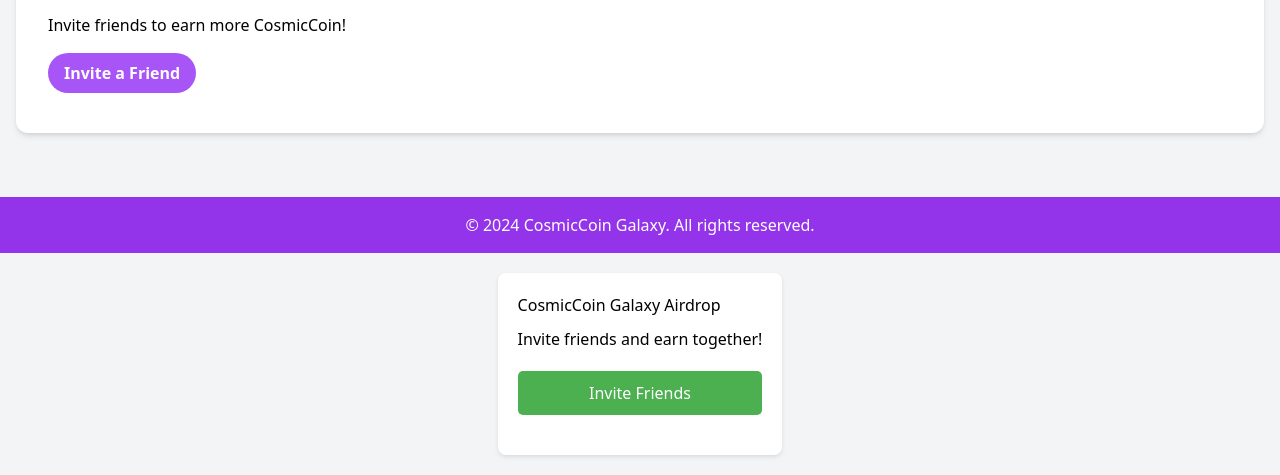
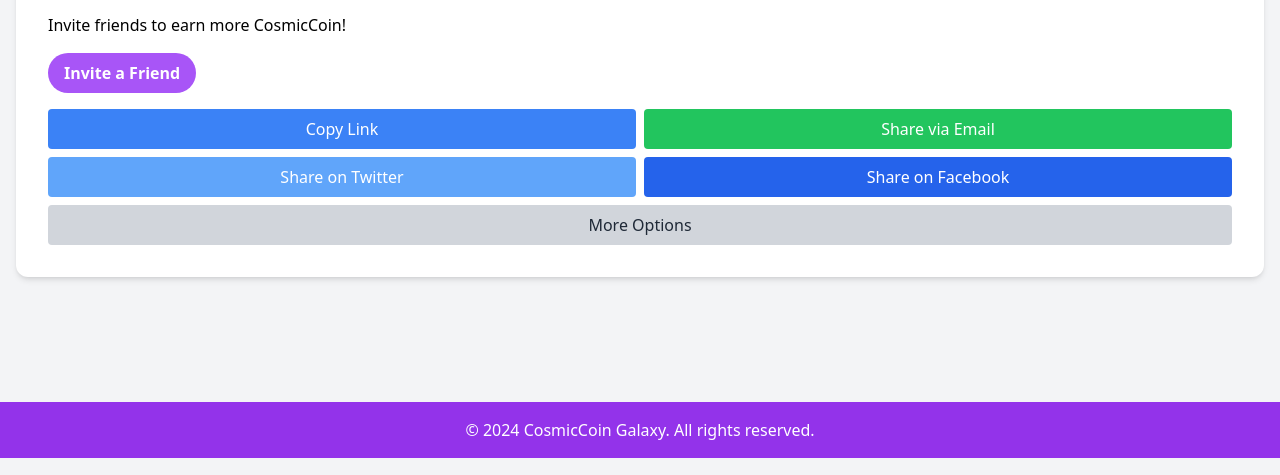
Before and after one commit to mirak-oracle/InviteFriend.COS, a plain HTML site: page index.html in a window 1280 px wide. Both pictures are taken after a click on the button "Invite a Friend". Shown: the part 342-817 px from the top of the page. Drawn offline with nearby package versions, Linux system fonts and the light colour scheme.

Commit message:
Update index.html

```diff
--- a/index.html
+++ b/index.html
@@ -14,37 +14,25 @@
     </header>
 
     <main class="flex-grow container mx-auto px-4 py-8">
-        <div id="mainContent" class="bg-white rounded-xl shadow-md overflow-hidden">
-            <div class="p-8">
+        <div class="bg-white rounded-xl shadow-md overflow-hidden p-8 mb-8">
             <div class="uppercase tracking-wide text-sm text-purple-500 font-semibold">Welcome to CosmicCoin</div>
             <h2 class="block mt-1 text-lg leading-tight font-medium text-black">Join the Cosmic Revolution</h2>
             <p class="mt-2 text-gray-500">Explore the vast possibilities of decentralized finance with CosmicCoin.</p>
         </div>
-        </div>
 
-        <div id="referralSection" class="mt-8 bg-white rounded-xl shadow-md overflow-hidden">
-            <div class="p-8">
+        <div id="referralSection" class="bg-white rounded-xl shadow-md overflow-hidden p-8">
             <h2 class="text-2xl font-bold mb-4">Referral Program</h2>
             <p class="mb-4">Invite friends to earn more CosmicCoin!</p>
-                <button class="bg-purple-500 hover:bg-purple-700 text-white font-bold py-2 px-4 rounded-full" onclick="inviteFriend()">Invite a Friend</button>
-                <p id="inviteStatus" class="mt-2"></p>
+            <button id="inviteButton" class="bg-purple-500 hover:bg-purple-700 text-white font-bold py-2 px-4 rounded-full">Invite a Friend</button>
+            <div id="shareOptions" class="hidden mt-4 grid grid-cols-2 gap-2">
+                <button id="copyBtn" class="px-4 py-2 bg-blue-500 text-white rounded hover:bg-blue-600">Copy Link</button>
+                <button id="emailBtn" class="px-4 py-2 bg-green-500 text-white rounded hover:bg-green-600">Share via Email</button>
+                <button id="twitterBtn" class="px-4 py-2 bg-blue-400 text-white rounded hover:bg-blue-500">Share on Twitter</button>
+                <button id="facebookBtn" class="px-4 py-2 bg-blue-600 text-white rounded hover:bg-blue-700">Share on Facebook</button>
+                <button id="moreOptionsBtn" class="col-span-2 px-4 py-2 bg-gray-300 text-gray-800 rounded hover:bg-gray-400">More Options</button>
             </div>
         </div>
     </main>
-
-    <div id="shareOptionsModal" class="hidden fixed inset-0 bg-gray-600 bg-opacity-50 overflow-y-auto h-full w-full flex items-center justify-center">
-        <div class="bg-white p-8 rounded-md shadow-xl max-w-md w-full">
-            <h2 class="text-xl font-bold mb-4">Share Referral Link</h2>
-            <p class="mb-4">Choose how you want to share your referral link:</p>
-            <div class="space-y-4">
-                <button id="copyLinkBtn" class="w-full px-4 py-2 bg-blue-500 text-white rounded hover:bg-blue-600">Copy Link</button>
-                <a id="emailShareLink" class="block w-full px-4 py-2 bg-green-500 text-white rounded hover:bg-green-600 text-center">Share via Email</a>
-                <a id="twitterShareLink" target="_blank" rel="noopener noreferrer" class="block w-full px-4 py-2 bg-blue-400 text-white rounded hover:bg-blue-500 text-center">Share on Twitter</a>
-                <a id="facebookShareLink" target="_blank" rel="noopener noreferrer" class="block w-full px-4 py-2 bg-blue-600 text-white rounded hover:bg-blue-700 text-center">Share on Facebook</a>
-                <button onclick="closeShareOptions()" class="w-full px-4 py-2 bg-gray-300 text-gray-800 rounded hover:bg-gray-400">Close</button>
-            </div>
-        </div>
-    </div>
 
     <footer class="bg-purple-600 text-white p-4 mt-8">
         <div class="container mx-auto text-center">
@@ -56,11 +44,7 @@
     // Constants
     const WAPCHAT_APP_LINK = 'https://apkpure.com/wapchat/wapchat.actb';
     const TELEGRAM_BOT_LINK = 'https://t.me/CosmicCoinGalaxyAirdrop_Bot';
-
-// Wapchat information
     const WAPCHAT_INFO = 'Wapchat: A social networking platform connecting people, fostering relationships, and sparking conversations.';
-
-// Airdrop instructions
     const AIRDROP_INSTRUCTIONS = [
         "1. Sign up on the Wapchat app",
         "2. After successful sign-up, click the side menu button",
@@ -88,29 +72,34 @@ Telegram Mini App: ${telegramLink}
 Wapchat App: ${WAPCHAT_APP_LINK}`;
     }
 
-// Copy to clipboard function
+    // Show toast message
+    function showToast(message, type = 'success') {
+        const toast = document.createElement('div');
+        toast.textContent = message;
+        toast.className = `fixed bottom-4 left-1/2 transform -translate-x-1/2 px-4 py-2 rounded ${type === 'success' ? 'bg-green-500' : 'bg-red-500'} text-white`;
+        document.body.appendChild(toast);
+        setTimeout(() => document.body.removeChild(toast), 3000);
+    }
+
+    // Sharing functions
     function copyToClipboard(text) {
         navigator.clipboard.writeText(text)
             .then(() => showToast('Copied to clipboard!'))
             .catch(() => showToast('Failed to copy', 'error'));
     }
 
-// Share via email
     function shareViaEmail(subject, body) {
         window.location.href = `mailto:?subject=${encodeURIComponent(subject)}&body=${encodeURIComponent(body)}`;
     }
 
-// Share via Twitter
     function shareViaTwitter(text) {
         window.open(`https://twitter.com/intent/tweet?text=${encodeURIComponent(text)}`, '_blank');
     }
 
-// Share via Facebook
     function shareViaFacebook(text) {
         window.open(`https://www.facebook.com/sharer/sharer.php?u=${encodeURIComponent(WAPCHAT_APP_LINK)}&quote=${encodeURIComponent(text)}`, '_blank');
     }
 
-// Share via Web Share API
     function shareViaWebShare(title, text, url) {
         if (navigator.share) {
             navigator.share({ title, text, url })
@@ -121,109 +110,24 @@ function shareViaWebShare(title, text, url) {
         }
     }
 
-// Show toast message
-function showToast(message, type = 'success') {
-    const toast = document.createElement('div');
-    toast.textContent = message;
-    toast.style.position = 'fixed';
-    toast.style.bottom = '20px';
-    toast.style.left = '50%';
-    toast.style.transform = 'translateX(-50%)';
-    toast.style.padding = '10px 20px';
-    toast.style.borderRadius = '5px';
-    toast.style.color = '#fff';
-    toast.style.backgroundColor = type === 'success' ? '#4CAF50' : '#F44336';
-    toast.style.zIndex = '1000';
-    document.body.appendChild(toast);
-    setTimeout(() => document.body.removeChild(toast), 3000);
-}
-
-// Create invite button and sharing options
-function createInviteButton() {
-    const container = document.createElement('div');
-    container.style.maxWidth = '400px';
-    container.style.margin = '20px auto';
-    container.style.padding = '20px';
-    container.style.backgroundColor = '#fff';
-    container.style.borderRadius = '8px';
-    container.style.boxShadow = '0 2px 4px rgba(0,0,0,0.1)';
-
-    const title = document.createElement('h2');
-    title.textContent = 'CosmicCoin Galaxy Airdrop';
-    title.style.marginBottom = '10px';
-    container.appendChild(title);
-
-    const description = document.createElement('p');
-    description.textContent = 'Invite friends and earn together!';
-    description.style.marginBottom = '20px';
-    container.appendChild(description);
-
-    const inviteButton = document.createElement('button');
-    inviteButton.textContent = 'Invite Friends';
-    inviteButton.style.width = '100%';
-    inviteButton.style.padding = '10px';
-    inviteButton.style.backgroundColor = '#4CAF50';
-    inviteButton.style.color = '#fff';
-    inviteButton.style.border = 'none';
-    inviteButton.style.borderRadius = '5px';
-    inviteButton.style.cursor = 'pointer';
-    inviteButton.style.marginBottom = '20px';
-    container.appendChild(inviteButton);
-
-    const optionsContainer = document.createElement('div');
-    optionsContainer.style.display = 'none';
-    optionsContainer.style.gridTemplateColumns = 'repeat(2, 1fr)';
-    optionsContainer.style.gap = '10px';
-    container.appendChild(optionsContainer);
-
-    const shareOptions = [
-        { name: 'Copy', action: copyToClipboard },
-        { name: 'Email', action: shareViaEmail },
-        { name: 'Twitter', action: shareViaTwitter },
-        { name: 'Facebook', action: shareViaFacebook },
-        { name: 'More Options', action: shareViaWebShare, fullWidth: true }
-    ];
-
-    shareOptions.forEach(option => {
-        const button = document.createElement('button');
-        button.textContent = option.name;
-        button.style.padding = '10px';
-        button.style.backgroundColor = '#f0f0f0';
-        button.style.border = 'none';
-        button.style.borderRadius = '5px';
-        button.style.cursor = 'pointer';
-        if (option.fullWidth) {
-            button.style.gridColumn = '1 / -1';
-        }
-        optionsContainer.appendChild(button);
-    });
-
-    inviteButton.addEventListener('click', () => {
-        optionsContainer.style.display = optionsContainer.style.display === 'none' ? 'grid' : 'none';
-    });
-
-    document.body.appendChild(container);
-
-    return { container, optionsContainer };
-}
-
     // Initialize the invite functionality
-function initInvite() {
-    const { optionsContainer } = createInviteButton();
+    document.addEventListener('DOMContentLoaded', () => {
+        const inviteButton = document.getElementById('inviteButton');
+        const shareOptions = document.getElementById('shareOptions');
         const referralCode = generateReferralCode();
         const shareText = createShareText(referralCode);
         const shareTitle = 'Join the CosmicCoin Galaxy Airdrop and Wapchat!';
 
-    const buttons = optionsContainer.querySelectorAll('button');
-    buttons[0].addEventListener('click', () => copyToClipboard(shareText));
-    buttons[1].addEventListener('click', () => shareViaEmail(shareTitle, shareText));
-    buttons[2].addEventListener('click', () => shareViaTwitter(shareText));
-    buttons[3].addEventListener('click', () => shareViaFacebook(shareText));
-    buttons[4].addEventListener('click', () => shareViaWebShare(shareTitle, shareText, WAPCHAT_APP_LINK));
-}
+        inviteButton.addEventListener('click', () => {
+            shareOptions.classList.toggle('hidden');
+        });
 
-// Run the invite functionality when the DOM is loaded
-document.addEventListener('DOMContentLoaded', initInvite);
+        document.getElementById('copyBtn').addEventListener('click', () => copyToClipboard(shareText));
+        document.getElementById('emailBtn').addEventListener('click', () => shareViaEmail(shareTitle, shareText));
+        document.getElementById('twitterBtn').addEventListener('click', () => shareViaTwitter(shareText));
+        document.getElementById('facebookBtn').addEventListener('click', () => shareViaFacebook(shareText));
+        document.getElementById('moreOptionsBtn').addEventListener('click', () => shareViaWebShare(shareTitle, shareText, WAPCHAT_APP_LINK));
+    });
     </script>
 </body>
 </html>
```
Lines whose indentation alone changed are shown as unchanged.
